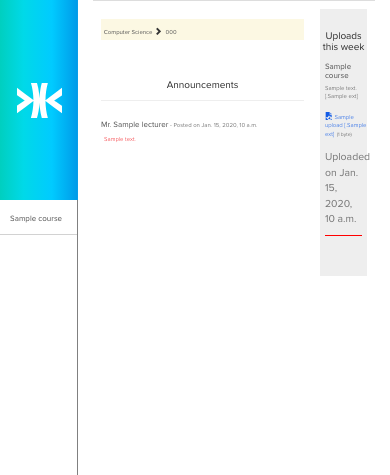
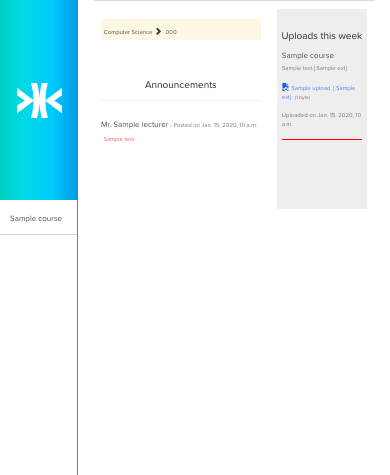
Before and after one commit to 6iruk/Pushtemp, a Django app: template main/templates/main/section.html in a window 390 px wide. Shown: the top 475 px of the page. Run offline with Django 3.2, Linux system fonts and the light colour scheme; data comes from the database, SQL or seed files in the repository; tables that the repository leaves empty hold one stand-in row (values such as "Sample post"); the template is opened without the code that fills it: values that come from a table or form of the project are taken from there, most other values are stand-ins (such as "Sample title", 1, 10 or a date in 2020); some libraries are stand-ins or nearby versions.

Commit message:
Make fonts responsive

```diff
--- a/main/templates/main/section.html
+++ b/main/templates/main/section.html
@@ -28,6 +28,7 @@
 
 	.material {
 		width:80%;
+		min-width:80px;
 		margin-left:auto;
 		margin-right:auto;
 		margin-bottom:10px;
@@ -47,6 +48,16 @@
 	.material-name a:hover {
 		color:#2A3F55;
 		text-decoration:none;
+	}
+
+	@media only screen and (max-width:500px) {
+		#materials {
+			padding-bottom:5px;
+		}
+
+		.material {
+			margin:5px;
+		}
 	}
 </style>
 {% endblock %}
@@ -88,8 +99,8 @@
     	<div class="material">
         	<h4 class="material-course">{{upload.course}}</h4>
             <p class="material-description">{{upload.description}}[.{{upload.ext}}]</p>
-            <p class="material-name"><a href="{% url 'File' upload.id %}"><span class="glyphicon glyphicon-save-file"></span>&nbsp;{{upload.name | capfirst}}&nbsp;[.{{upload.ext}}]</a><span class="small">&nbsp;&nbsp;({{upload.file_size | filesizeformat }})</span></p>
-            <h5 class="material-pub_date"><small>Uploaded on {{upload.pub_date}}</small></h5>
+            <p class="material-name"><a href="{% url 'File' upload.id %}"><span class="glyphicon glyphicon-save-file"></span>&nbsp;{{upload.name | capfirst}}&nbsp; [.{{upload.ext}}]</a><span class="small">&nbsp;&nbsp; ({{upload.file_size | filesizeformat }})</span></p>
+            <h4 class="material-pub_date"><small>Uploaded on {{upload.pub_date}}</small></h4>
         </div>
     {% 	empty %}
     <h2 class="text-center"><span class="glyphicon glyphicon-folder-close" style="opacity:0.05;"></span><h4 class="text-center">No materials were uploaded in the past 7 days.</h4></h2>
```
